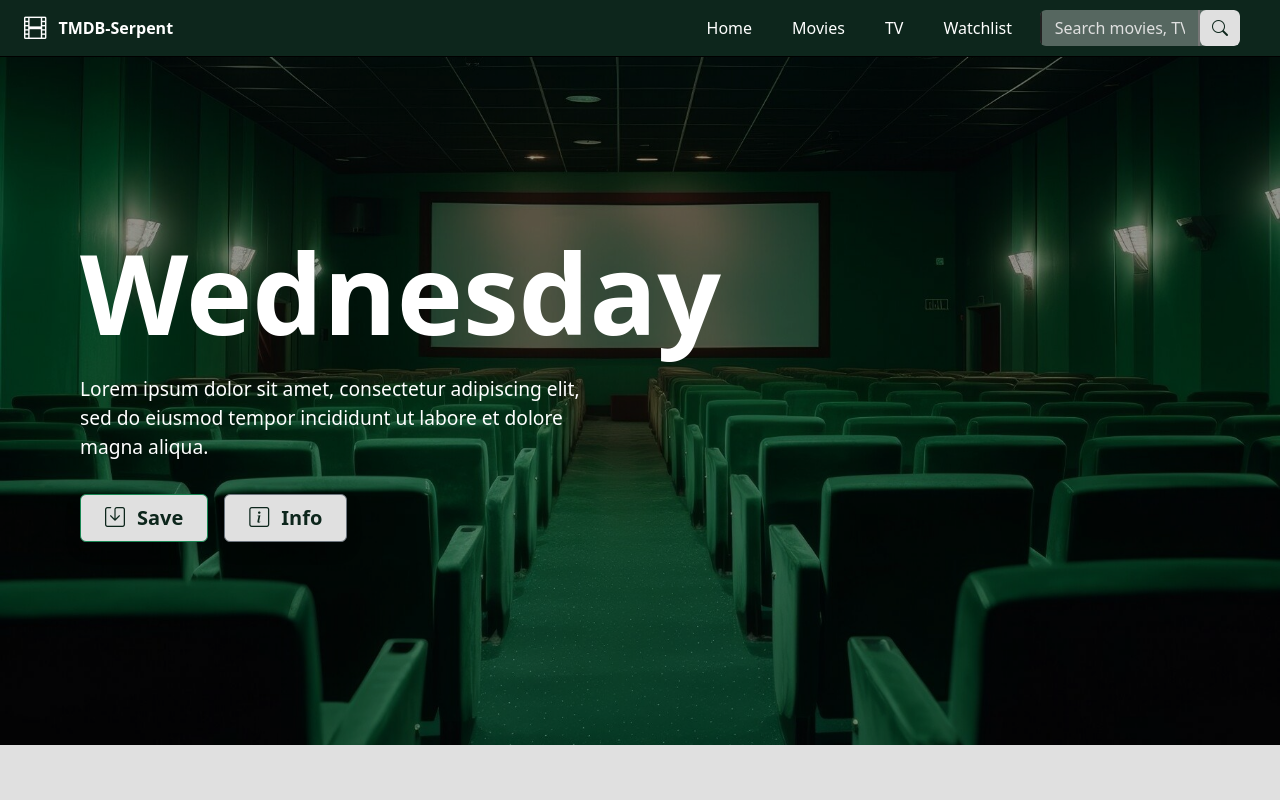
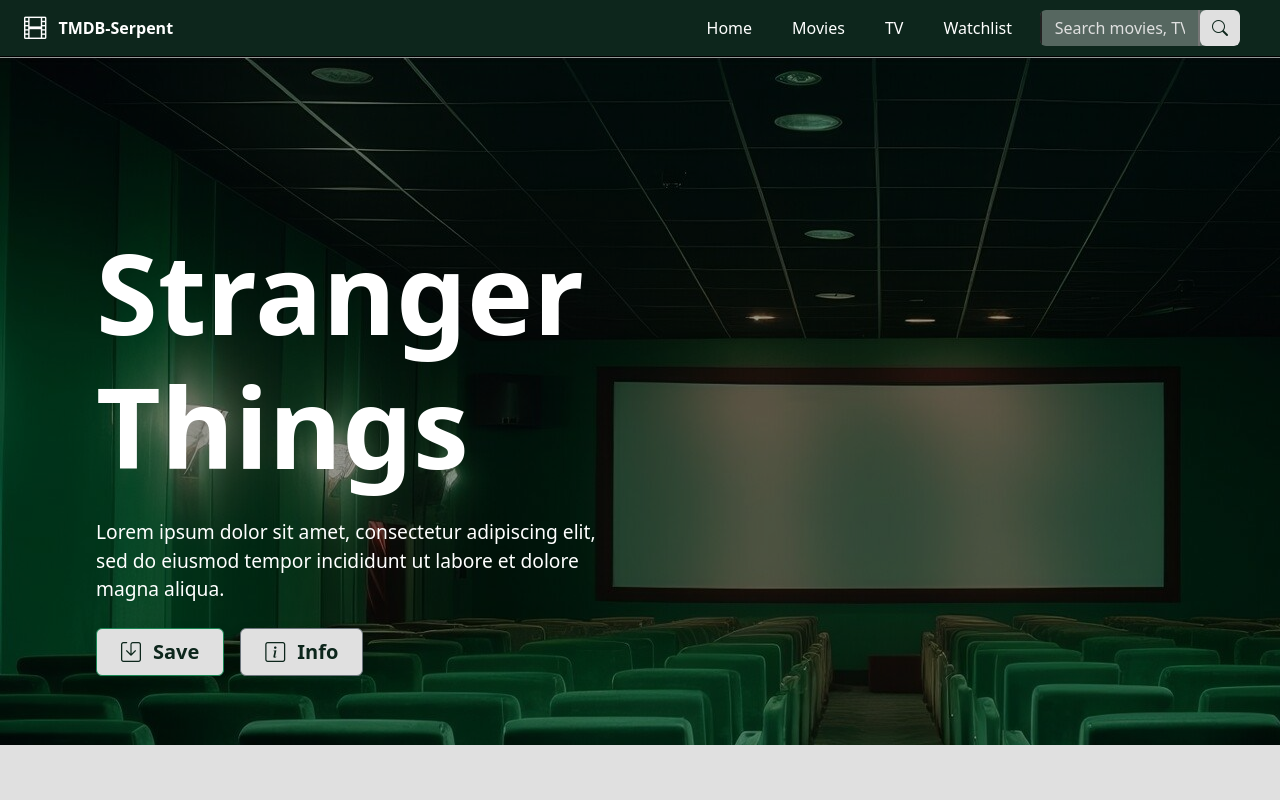
Before and after one commit to mohsina-rifa/PIP-TMDB, a Vue app: page / in a window 1280 px wide. Shown: the top 800 px of the page. Built offline with nearby package versions, Linux system fonts and the light colour scheme.

Commit message:
day-2 : refactor Trailer component for improved structure and styling consistency

```diff
--- a/src/components/Trailer.vue
+++ b/src/components/Trailer.vue
@@ -25,33 +25,37 @@
 </script>
 
 <template>
-  <div class="carousel-container" v-if="items && items.length">
+  <div
+    class="trailer-container position-relative overflow-hidden ps-5 d-flex text-start align-items-start justify-content-start"
+    v-if="items && items.length"
+  >
     <div
-      class="carousel-bg"
-      :style="{ backgroundImage: `url(${items[current]?.thumbnail ?? './screen.png'})` }"
+      class="trailer-bg position-absolute top-0 start-0 w-100 h-100 bg-cover bg-center z-1"
+      :style="{
+        backgroundImage: `url(${items[current]?.thumbnail ?? './screen.png'})`,
+      }"
     ></div>
-    <div class="carousel-content">
-      <h1 class="carousel-title">{{ items[current]?.title }}</h1>
-      <p class="carousel-desc">{{ items[current]?.description }}</p>
-      <div class="carousel-actions d-flex gap-3">
-        <Custom label="Save" type="success" :icon="'bi bi-save'" />
-        <Custom label="Info" type="secondary" :icon="'bi bi-info-square'" />
+    <Transition name="slide-fade" mode="out-in">
+      <div
+        class="trailer-content position-relative z-2"
+        :key="items[current]?.title"
+      >
+        <h1 class="trailer-title fw-bold mb-4">{{ items[current]?.title }}</h1>
+        <p class="trailer-desc mb-4">{{ items[current]?.description }}</p>
+        <div
+          class="trailer-actions d-flex gap-3 align-items-center justify-content-start"
+        >
+          <Custom label="Save" type="success" :icon="'bi bi-save'" />
+          <Custom label="Info" type="secondary" :icon="'bi bi-info-square'" />
+        </div>
       </div>
-    </div>
+    </Transition>
   </div>
 </template>
 
 <style scoped>
-.carousel-container {
-  position: relative;
-  width: 100%;
+.trailer-container {
   height: 100%;
-  overflow: hidden;
-  padding-left: 2rem;
-  display: flex;
-  text-align: left;
-  align-items: flex-start;
-  justify-content: flex-start;
   background: linear-gradient(
     to right top,
     rgba(34, 118, 83, 0.43),
@@ -59,39 +63,45 @@
   );
 }
 
-.carousel-bg {
-  position: absolute;
-  inset: 0;
-  background-size: cover;
-  background-position: center;
+.trailer-bg {
   filter: brightness(0.6);
-  z-index: 1;
 }
 
-.carousel-content {
-  position: relative;
-  z-index: 2;
+.trailer-content {
   padding: 2.5rem 3rem;
   color: var(--white);
   max-width: 600px;
   margin-top: 8rem;
 }
 
-.carousel-title {
+.trailer-title {
   font-size: 7rem;
-  font-weight: 700;
-  margin-bottom: 1rem;
 }
 
-.carousel-desc {
+.trailer-desc {
   font-size: 1.2rem;
-  margin-bottom: 2rem;
 }
 
-.carousel-actions {
-  display: flex;
-  gap: 1rem;
-  align-items: center;
-  justify-content: start;
+.slide-fade-enter-active,
+.slide-fade-leave-active {
+  transition: all 0.5s cubic-bezier(0.55, 0, 0.1, 1);
+  position: absolute;
+  width: 100%;
+}
+
+.slide-fade-enter-from {
+  opacity: 0;
+  transform: translateX(100%);
+}
+
+.slide-fade-leave-to {
+  opacity: 0;
+  transform: translateX(-100%);
+}
+
+.slide-fade-enter-to,
+.slide-fade-leave-from {
+  opacity: 1;
+  transform: translateX(0);
 }
 </style>
```
